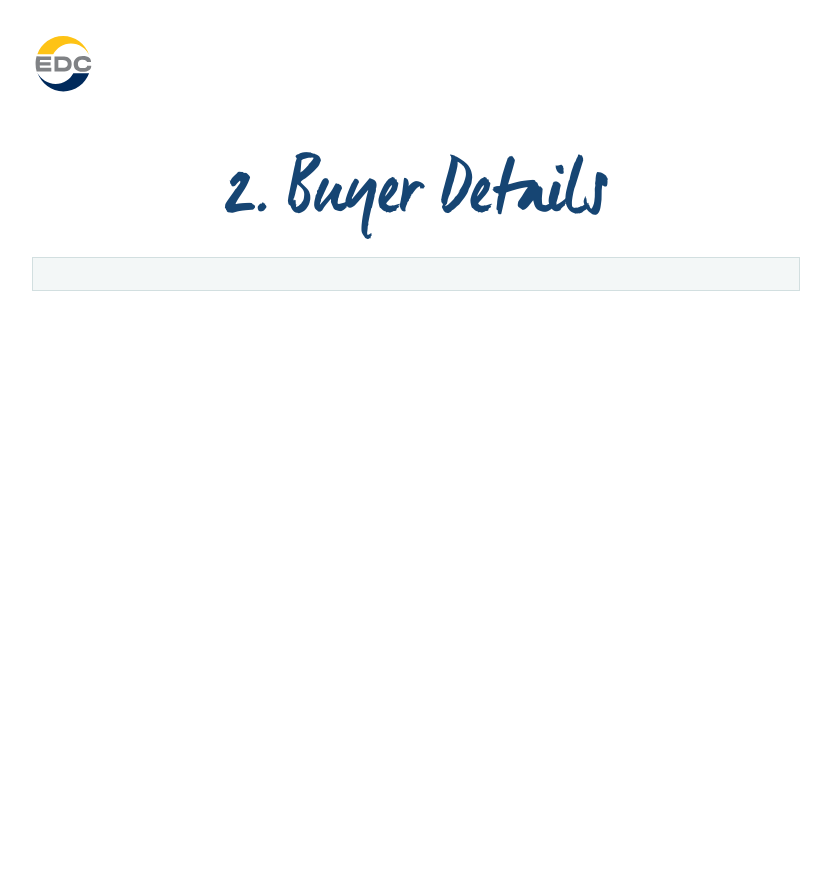
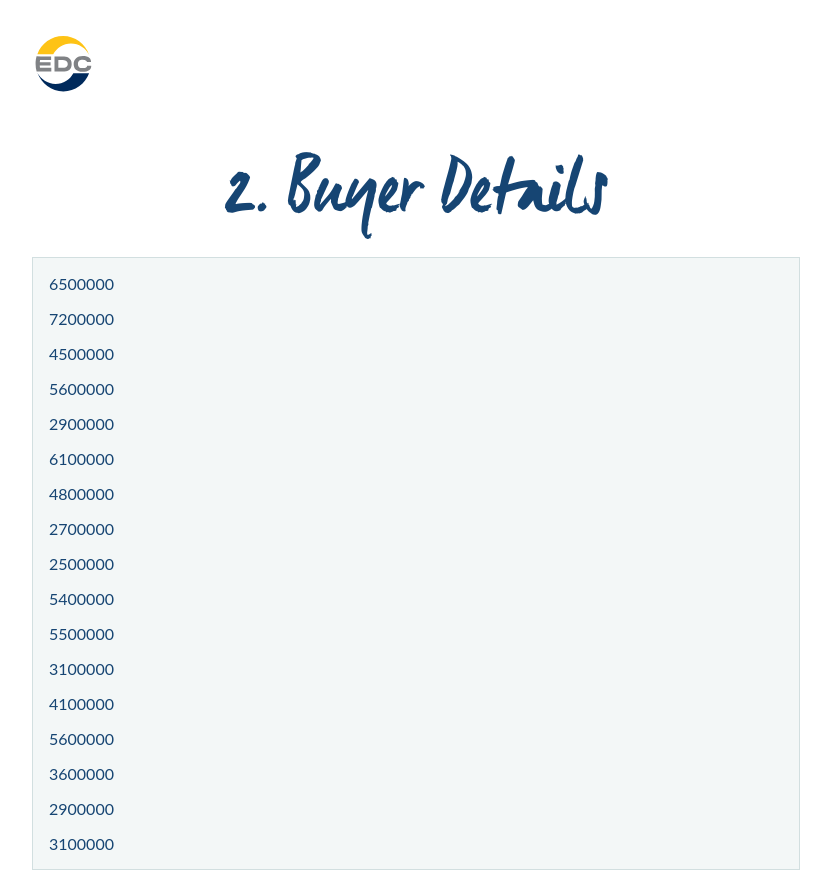
Before and after one commit to TobiasRoland123/charlie-tango-case, a Next.js app: page /buyerdetails in a window 1280 px wide. Shown: the whole page, without its empty margins (224-1055 px from the left). Before the commit the page ends 800 px from the top, so only its background shows below. Built offline with nearby package versions, Linux system fonts and the light colour scheme; a web font is replaced by a local one.

Commit message:
getting data at buyersdetails

```diff
--- a/src/pages/buyerdetails.js
+++ b/src/pages/buyerdetails.js
@@ -1,8 +1,23 @@
 import Head from "next/head";
 import Anchor from "@/components/Header/Anchor";
 import styles from "./Home.module.css";
+import { useState, useEffect } from "react";
 
-export default function EstateDetails() {
+export default function EstateDetails(buyers) {
+  const [data, setData] = useState([]);
+  const [isLoading, setLoading] = useState(false);
+
+  useEffect(() => {
+    setLoading(true);
+    fetch("/api/find-buyers")
+      .then((res) => res.json())
+      .then((data) => {
+        setData(data);
+        setLoading(false);
+      });
+  }, []);
+
+  console.log(data);
   return (
     <>
       <Head>
@@ -10,7 +25,13 @@ export default function EstateDetails() {
       </Head>
       <div className="wrapper">
         <h1 className={styles.headline}>2. Buyer Details</h1>
-        <div className={styles.content}></div>
+        <div className={styles.content}>
+          {data.length === 0 ? (
+            <p>LOADING.......</p>
+          ) : (
+            data.map((buyer) => <p key={buyer.id}>{buyer.maxPrice}</p>)
+          )}
+        </div>
       </div>
     </>
   );
```
Also changed, not shown: src/pages/buyers/index.js (+2 -14 lines).
